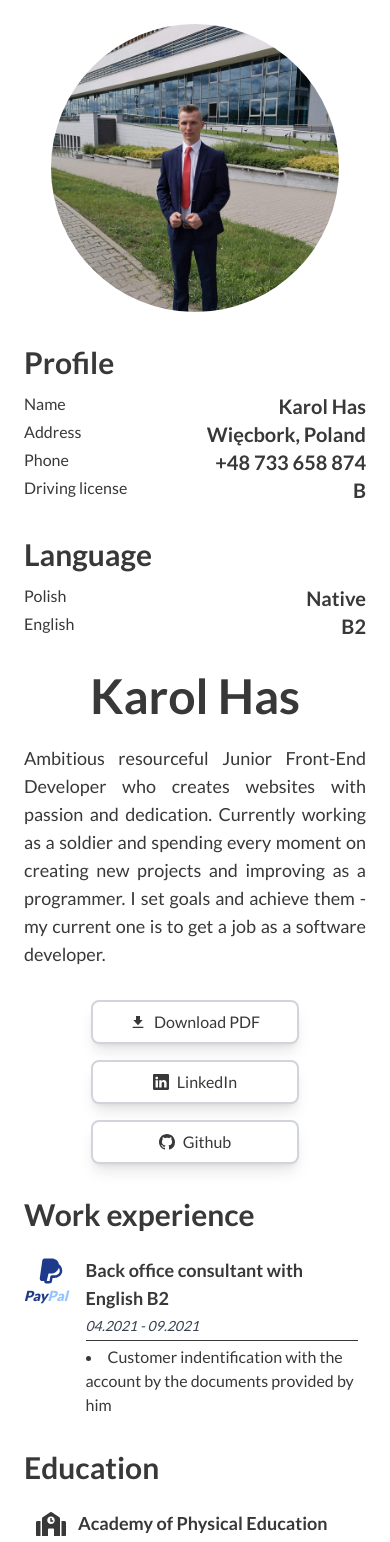
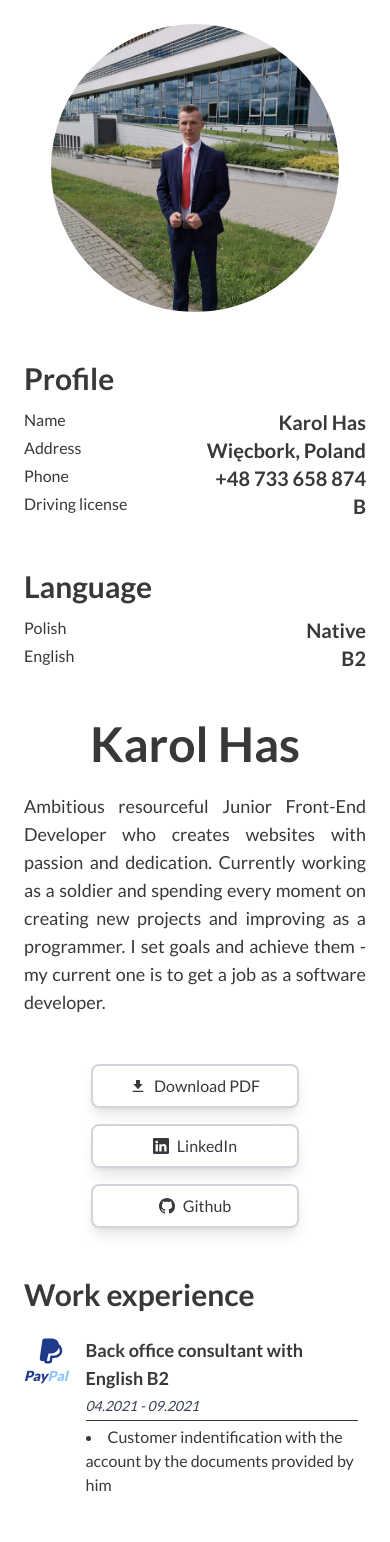
Before and after one commit to karolhas/CV, a React (Vite) app: page / in a window 390 px wide. Shown: the top 1542 px of the page. Built offline with nearby package versions, Linux system fonts and the light colour scheme.

Commit message:
changed margin-bottom value on mobile and tablets

```diff
--- a/src/App.tsx
+++ b/src/App.tsx
@@ -10,25 +10,25 @@ import Skills from "./components/Skills";
 function App() {
   return (
     <div className="lg:grid-rows-8 p-6 lg:grid lg:min-h-screen lg:grid-cols-12 lg:content-center lg:gap-16">
-      <div className="mb-8 lg:col-span-3 lg:col-start-1 lg:row-span-3 lg:row-start-1 lg:mb-0">
+      <div className="mb-12 lg:col-span-3 lg:col-start-1 lg:row-span-3 lg:row-start-1 lg:mb-0">
         <Photo />
       </div>
-      <div className="mb-8 lg:col-span-3 lg:col-start-1 lg:row-start-4 lg:mb-0 lg:px-8">
+      <div className="mb-12 lg:col-span-3 lg:col-start-1 lg:row-start-4 lg:mb-0 lg:px-8">
         <Profile />
       </div>
-      <div className="mb-8 lg:col-span-3 lg:col-start-1 lg:row-start-5 lg:mb-0 lg:px-8">
+      <div className="mb-12 lg:col-span-3 lg:col-start-1 lg:row-start-5 lg:mb-0 lg:px-8">
         <Language />
       </div>
-      <div className="mb-8 lg:col-span-5 lg:col-start-4 lg:row-span-2 lg:row-start-1 lg:mb-0 lg:flex lg:items-center">
+      <div className="mb-12 lg:col-span-5 lg:col-start-4 lg:row-span-2 lg:row-start-1 lg:mb-0 lg:flex lg:items-center">
         <About />
       </div>
-      <div className="mb-8 lg:col-span-4 lg:col-start-9 lg:row-span-2 lg:row-start-1 lg:mb-0 lg:flex lg:items-end lg:pr-8">
+      <div className="mb-12 lg:col-span-4 lg:col-start-9 lg:row-span-2 lg:row-start-1 lg:mb-0 lg:flex lg:items-end lg:pr-8">
         <Buttons />
       </div>
-      <div className="mb-8 lg:col-span-9 lg:col-start-4 lg:row-start-3 lg:mb-0 lg:pr-8">
+      <div className="mb-12 lg:col-span-9 lg:col-start-4 lg:row-start-3 lg:mb-0 lg:pr-8">
         <Experience />
       </div>
-      <div className="mb-8 lg:col-span-9 lg:col-start-4 lg:row-start-4 lg:mb-0 lg:flex lg:flex-col lg:justify-center lg:pr-8">
+      <div className="mb-12 lg:col-span-9 lg:col-start-4 lg:row-start-4 lg:mb-0 lg:flex lg:flex-col lg:justify-center lg:pr-8">
         <Education />
       </div>
       <div className="lg:col-span-9 lg:row-start-5 lg:pr-8">
```
